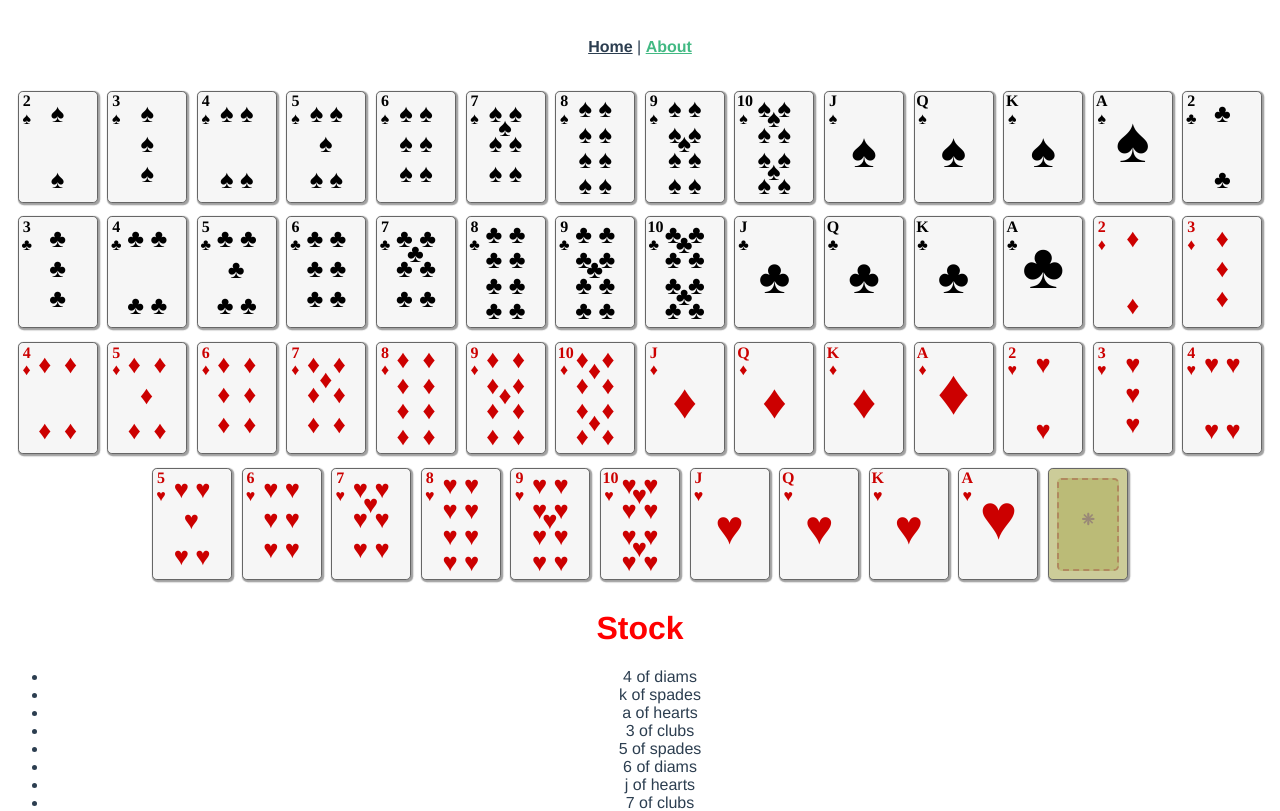
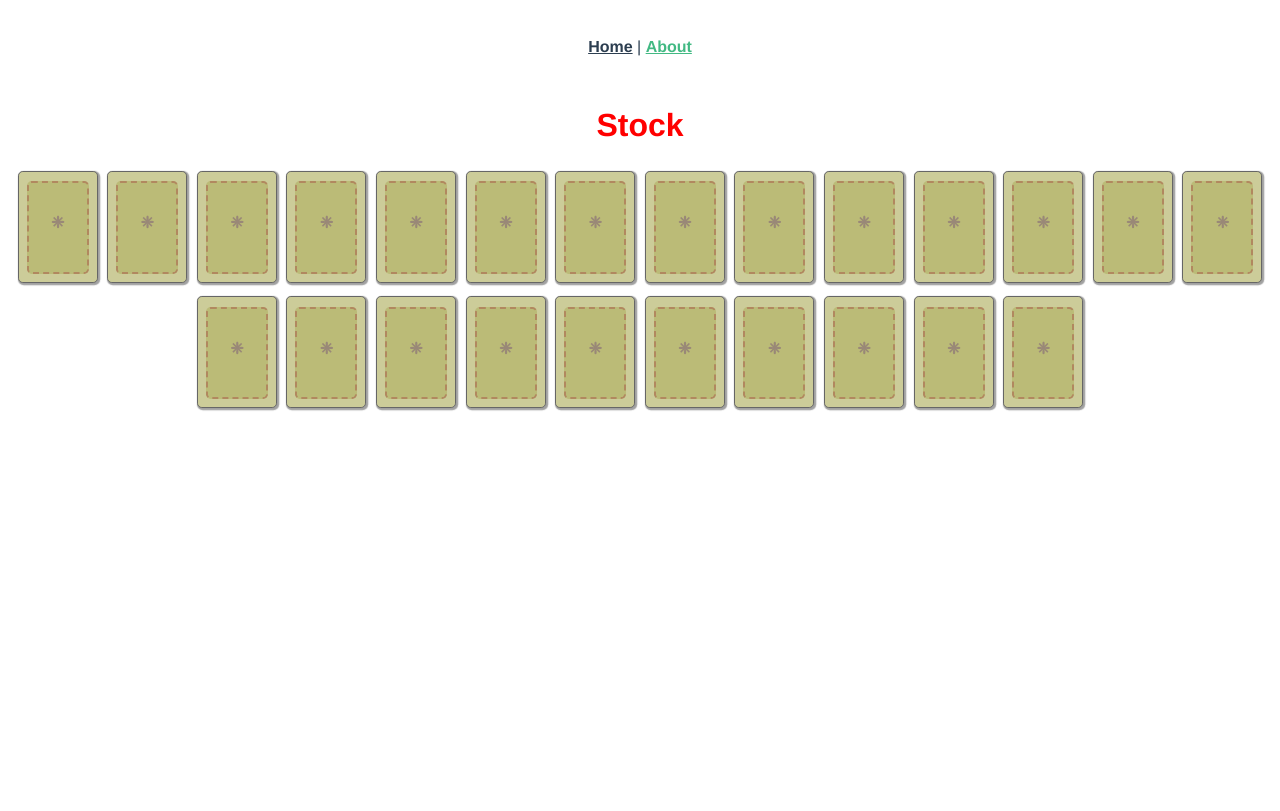
Before and after one commit to eugene-khorev/klondike-vue, a Vue app: page /about in a window 1280 px wide. Shown: the top 811 px of the page. Built offline with nearby package versions, Linux system fonts and the light colour scheme.

Commit message:
Simple card list

```diff
--- /dev/null
+++ b/src/components/CardItem.vue
@@ -0,0 +1,37 @@
+<template>
+  <div v-bind:class="classes">
+    <span></span>
+  </div>
+</template>
+
+<script>
+import { mapState } from "vuex";
+
+export default {
+  props: ['type', 'index'],
+
+  computed: {
+    ...mapState({
+      card(state) {
+        return state.cards[this.type].cards[this.index];
+      },
+      isUpturned(state) {
+        return state.cards[this.type].upturnedIndex <= this.index;
+      },
+    }),
+
+    classes() {
+      return this.isUpturned
+        ? [
+          'card',
+          'card-' + this.card.rank,
+          'card-' + this.card.suit,
+        ]
+        : [
+          'card',
+          'card-downturned',
+        ];
+    },
+  },
+}
+</script>
--- /dev/null
+++ b/src/components/CardList.vue
@@ -0,0 +1,44 @@
+<template>
+  <div>
+    <h1>Stock</h1>
+    <div class="cards">
+      <card
+        v-for="(n, index) in cardCount"
+        v-bind:key="index"
+        v-bind:type="type"
+        v-bind:index="index"
+      >
+        <span></span>
+      </card>
+    </div>
+  </div>
+</template>
+
+<script>
+import { mapState } from "vuex";
+import Card from "@/components/CardItem";
+
+
+import "@/styles/Temp.scss";
+import "@/styles/Cards.scss";
+
+export default {
+  components: {
+    Card
+  },
+
+  props: ['type'],
+
+  computed: {
+    ...mapState({
+      cardCount(state) {
+        return state.cards[this.type].cards.length
+      },
+      upturnedIndex(state) {
+        return state.cards[this.type].upturnedIndex
+      },
+    }),
+  },
+
+};
+</script>
--- a/src/components/Temp.vue
+++ /dev/null
@@ -1,98 +0,0 @@
-<template>
-  <div>
-    <div class="cards">
-      <div class="card card-spades card-2"><span></span></div>
-      <div class="card card-spades card-3"><span></span></div>
-      <div class="card card-spades card-4"><span></span></div>
-      <div class="card card-spades card-5"><span></span></div>
-      <div class="card card-spades card-6"><span></span></div>
-      <div class="card card-spades card-7"><span></span></div>
-      <div class="card card-spades card-8"><span></span></div>
-      <div class="card card-spades card-9"><span></span></div>
-      <div class="card card-spades card-10"><span></span></div>
-      <div class="card card-spades card-j"><span></span></div>
-      <div class="card card-spades card-q"><span></span></div>
-      <div class="card card-spades card-k"><span></span></div>
-      <div class="card card-spades card-a"><span></span></div>
-      <div class="card card-clubs card-2"><span></span></div>
-      <div class="card card-clubs card-3"><span></span></div>
-      <div class="card card-clubs card-4"><span></span></div>
-      <div class="card card-clubs card-5"><span></span></div>
-      <div class="card card-clubs card-6"><span></span></div>
-      <div class="card card-clubs card-7"><span></span></div>
-      <div class="card card-clubs card-8"><span></span></div>
-      <div class="card card-clubs card-9"><span></span></div>
-      <div class="card card-clubs card-10"><span></span></div>
-      <div class="card card-clubs card-j"><span></span></div>
-      <div class="card card-clubs card-q"><span></span></div>
-      <div class="card card-clubs card-k"><span></span></div>
-      <div class="card card-clubs card-a"><span></span></div>
-      <div class="card card-diamonds card-2"><span></span></div>
-      <div class="card card-diamonds card-3"><span></span></div>
-      <div class="card card-diamonds card-4"><span></span></div>
-      <div class="card card-diamonds card-5"><span></span></div>
-      <div class="card card-diamonds card-6"><span></span></div>
-      <div class="card card-diamonds card-7"><span></span></div>
-      <div class="card card-diamonds card-8"><span></span></div>
-      <div class="card card-diamonds card-9"><span></span></div>
-      <div class="card card-diamonds card-10"><span></span></div>
-      <div class="card card-diamonds card-j"><span></span></div>
-      <div class="card card-diamonds card-q"><span></span></div>
-      <div class="card card-diamonds card-k"><span></span></div>
-      <div class="card card-diamonds card-a"><span></span></div>
-      <div class="card card-hearts card-2"><span></span></div>
-      <div class="card card-hearts card-3"><span></span></div>
-      <div class="card card-hearts card-4"><span></span></div>
-      <div class="card card-hearts card-5"><span></span></div>
-      <div class="card card-hearts card-6"><span></span></div>
-      <div class="card card-hearts card-7"><span></span></div>
-      <div class="card card-hearts card-8"><span></span></div>
-      <div class="card card-hearts card-9"><span></span></div>
-      <div class="card card-hearts card-10"><span></span></div>
-      <div class="card card-hearts card-j"><span></span></div>
-      <div class="card card-hearts card-q"><span></span></div>
-      <div class="card card-hearts card-k"><span></span></div>
-      <div class="card card-hearts card-a"><span></span></div>
-      <div class="card card-hearts card-a card-downturned"><span></span></div>
-    </div>
-
-    <h1>Stock</h1>
-    <ul>
-      <li v-for="card in getCards('stock.cards')" v-bind:key="getCardKey(card)">{{ getCardKey(card) }}</li>
-    </ul>
-  </div>
-</template>
-
-<script>
-import '@/styles/Temp.scss'
-import '@/styles/Cards.scss'
-
-import { mapState, mapGetters, mapActions } from 'vuex'
-import  '@/store/modules/cards'
-
-export default {
-  computed: {
-    ...mapState({
-      stock: state => state.stock,
-      piles: state => state.piles,
-    }),
-    ...mapGetters('cards', {
-      getCards: 'getCards',
-    })
-  },
-
-  methods: {
-    ...mapActions('cards', {
-      initGameState: 'GenerateInitialState',
-    }),
-    getCardKey: (card) => card.rank + ' of ' + card.suit,
-  },
-
-  created() {
-    this.initGameState();
-  },
-
-  mounted() {
-  },
-}
-</script>
--- a/src/store/modules/cards.js
+++ b/src/store/modules/cards.js
@@ -4,7 +4,7 @@ import _ from 'lodash';
  * Card ranks and suits
  */
 export const RANKS = [2, 3, 4, 5, 6, 7, 8, 9, 10, 'j', 'q', 'k', 'a'];
-export const SUITS = ['spades', 'clubs', 'diams', 'hearts'];
+export const SUITS = ['spades', 'clubs', 'diamonds', 'hearts'];
 
 /**
  * Mutations
@@ -41,7 +41,7 @@ class CardListState {
     this.type = type;
     this.cards = cards;
     this.index = index;
-        this.upturnedIndex = upturnedIndex;
+    this.upturnedIndex = upturnedIndex || cards.length;
   }
 }
 
@@ -72,7 +72,7 @@ export default {
      * @param {Object} state
      * @param {Object.<CardListState, Array.CardListState>} payload
      */
-        [MUTATION_SET_INITIAL_STATE] (state, { stock, piles }) {
+    [MUTATION_SET_INITIAL_STATE](state, { stock, piles }) {
       state.stock = _.clone(stock);
       state.piles = _.clone(piles);
       state.foundations = [];
@@ -85,14 +85,24 @@ export default {
      * @param {Object} context
      */
     GenerateInitialState(context) {
+      // Generate shuffled deck
       let deck = _.shuffle(_.times(SUITS.length * RANKS.length, index => {
         let rank = RANKS[index % RANKS.length];
         let suit = SUITS[_.floor(index / RANKS.length)];
         return new CardState(rank, suit);
       }));
+
+      // Take (and remove) piles from the deck
       let piles = _.times(7, index => new CardListState('piles', deck.splice(0, index + 1), index));
+
+      // Stock is the rest cards of the deck
       let stock = new CardListState('stock', deck);
-            context.commit(MUTATION_SET_INITIAL_STATE, { stock, piles });
+
+      // Set store state
+      context.commit(MUTATION_SET_INITIAL_STATE, {
+        stock,
+        piles
+      });
     },
   },
 }
--- a/src/views/About.vue
+++ b/src/views/About.vue
@@ -1,15 +1,26 @@
 <template>
   <div class="about">
-    <Temp/>
+    <CardList type="stock"/>
   </div>
 </template>
 
 <script>
-import Temp from '@/components/Temp.vue'
+import { mapActions } from "vuex";
+import CardList from '@/components/CardList.vue'
 
 export default {
   components: {
-    Temp,
-  }
+    CardList,
+  },
+
+  methods: {
+    ...mapActions("cards", {
+      initGameState: "GenerateInitialState"
+    }),
+  },
+
+  created() {
+    this.initGameState();
+  },
 }
 </script>
```
Lines whose indentation alone changed are shown as unchanged.
